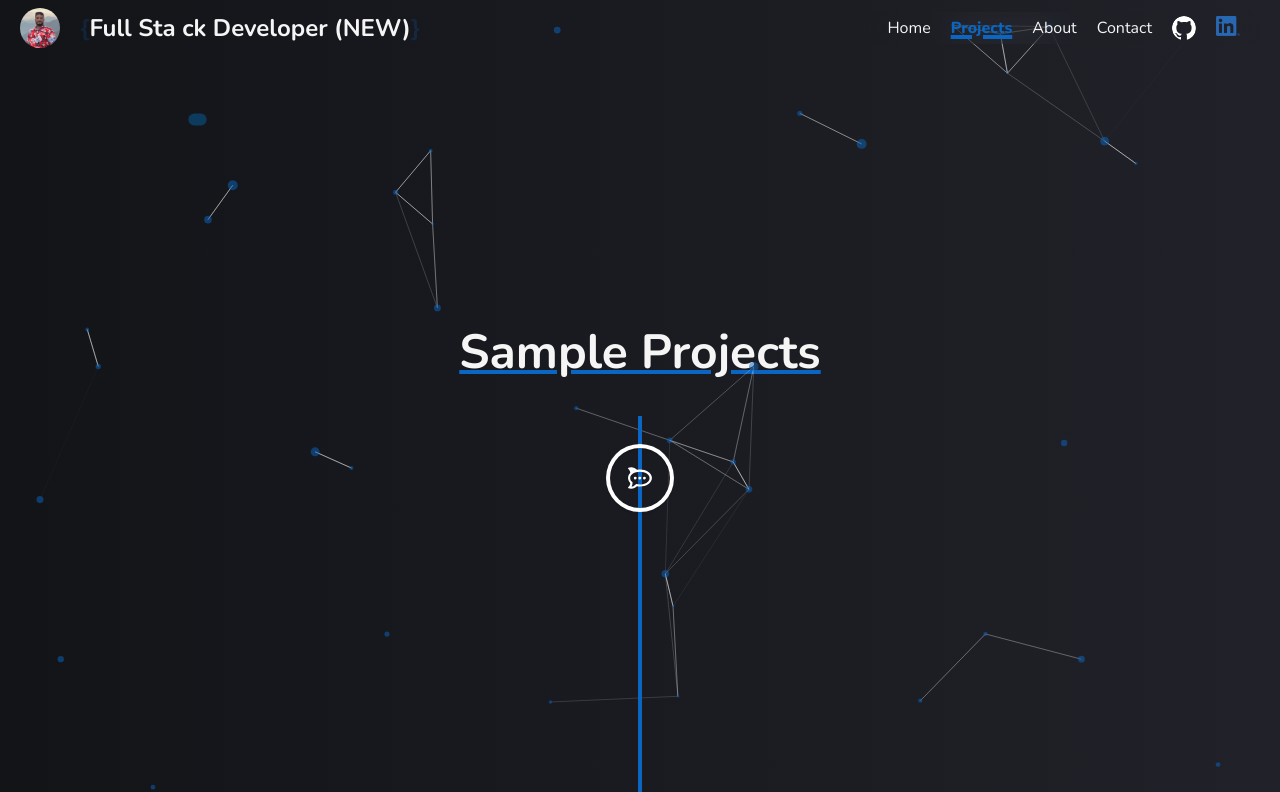
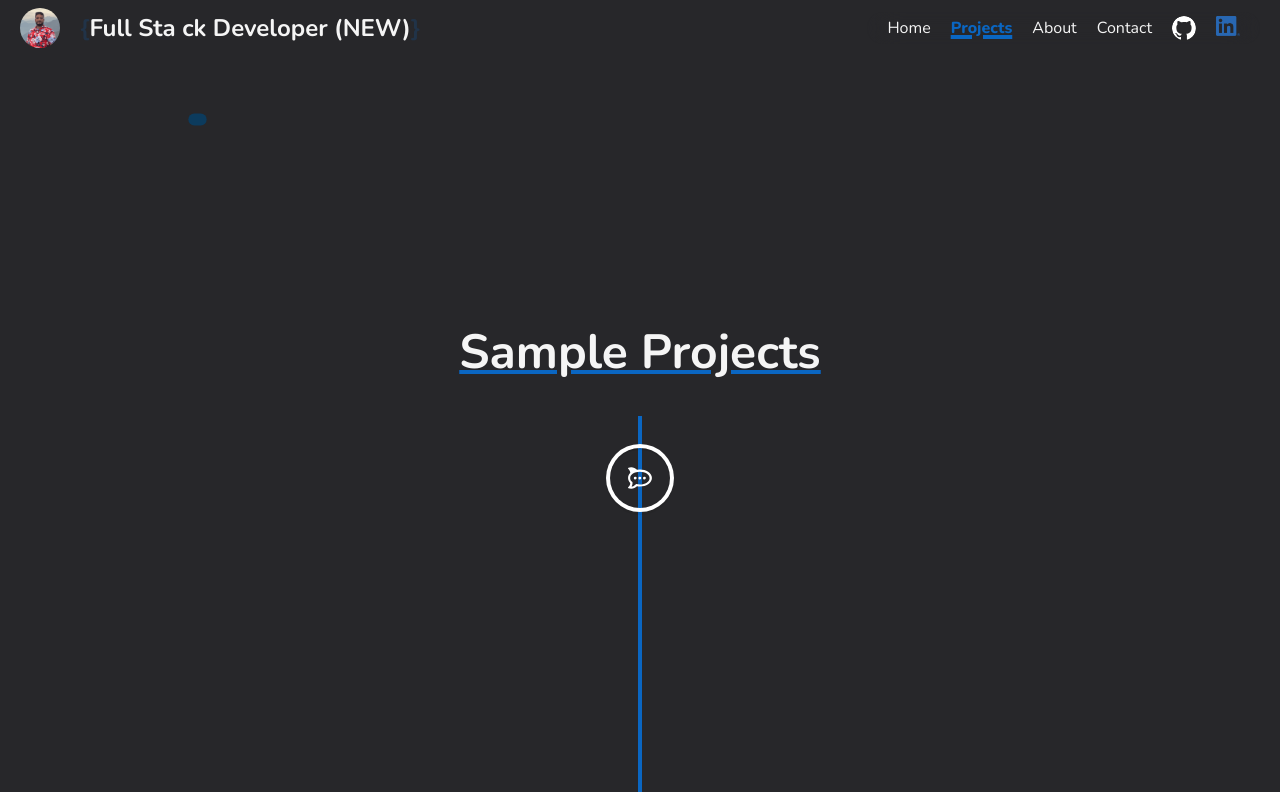
Before and after one commit to amandewett/dewett-tech-nextjs, a Next.js app: page /projects in a window 1280 px wide. Shown: the top 792 px of the page. Built offline with nearby package versions, Linux system fonts and the light colour scheme.

Commit message:
updates
- removed particles animation
- changes background color

```diff
--- a/app/globals.css
+++ b/app/globals.css
@@ -25,11 +25,11 @@
 
 body {
   color: var(--color-white-smoke);
-  background: #141E30;
+  background: #27272a;
   /* fallback for old browsers */
-  background: -webkit-linear-gradient(to right, #131418, #212229);
+  /* background: -webkit-linear-gradient(to right, #131418, #212229); */
   /* Chrome 10-25, Safari 5.1-6 */
-  background: linear-gradient(to right, #131418, #212229);
+  /* background: linear-gradient(to right, #131418, #212229); */
   /* W3C, IE 10+/ Edge, Firefox 16+, Chrome 26+, Opera 12+, Safari 7+ */
 }
 
--- a/app/layout.tsx
+++ b/app/layout.tsx
@@ -4,9 +4,6 @@ import "./globals.css";
 import { Header } from "@/components/header";
 import PageTransitionLayout from "@/layouts/PageTransitionLayout";
 import dynamic from "next/dynamic";
-const ParticlesLayout = dynamic(() => import("@/layouts/ParticlesLayout"), {
-  ssr: false,
-});
 
 const appFont = Nunito({
   subsets: ["latin"],
@@ -24,7 +21,6 @@ const RootLayout: React.FC<React.PropsWithChildren> = ({ children }) => {
       <body className={`${appFont.className}`}>
         <Header />
         <PageTransitionLayout>{children}</PageTransitionLayout>
-        <ParticlesLayout />
       </body>
     </html>
   );
--- a/layouts/ParticlesLayout.tsx
+++ /dev/null
@@ -1,110 +0,0 @@
-"use client";
-import { useEffect, useMemo, useState } from "react";
-import Particles, { initParticlesEngine } from "@tsparticles/react";
-import {
-  type Container,
-  type ISourceOptions,
-  Engine,
-} from "@tsparticles/engine";
-import { loadSlim } from "@tsparticles/slim";
-
-const ParticlesLayout = () => {
-  const [init, setInit] = useState(false);
-
-  useEffect(() => {
-    initParticlesEngine(async (engine: Engine) => {
-      await loadSlim(engine);
-    }).then(() => {
-      setInit(true);
-    });
-  }, []);
-
-  const particlesLoaded = async (container?: Container): Promise<void> => {
-    console.log(`--> Particles loaded`);
-  };
-
-  const options: ISourceOptions = useMemo(
-    () => ({
-      background: {
-        color: {
-          value: "transparent",
-        },
-      },
-      fpsLimit: 120,
-      interactivity: {
-        events: {
-          onClick: {
-            enable: true,
-            mode: "push",
-          },
-          onHover: {
-            enable: true,
-            mode: "repulse",
-          },
-        },
-        modes: {
-          push: {
-            quantity: 4,
-          },
-          repulse: {
-            distance: 200,
-            duration: 0.4,
-          },
-        },
-      },
-      particles: {
-        color: {
-          value: "#0A66C2",
-        },
-        links: {
-          color: "#ffffff",
-          distance: 150,
-          enable: true,
-          opacity: 0.5,
-          width: 1,
-        },
-        move: {
-          direction: "none",
-          enable: true,
-          outModes: {
-            default: "out",
-          },
-          random: false,
-          speed: 2,
-          straight: false,
-        },
-        number: {
-          density: {
-            enable: true,
-          },
-          value: 80,
-        },
-        opacity: {
-          value: 0.5,
-        },
-        shape: {
-          type: "circle",
-        },
-        size: {
-          value: { min: 1, max: 5 },
-        },
-      },
-      detectRetina: true,
-    }),
-    []
-  );
-
-  if (init) {
-    return (
-      <Particles
-        id="tsparticles"
-        particlesLoaded={particlesLoaded}
-        options={options}
-        className="z-0"
-      />
-    );
-  }
-
-  return <></>;
-};
-export default ParticlesLayout;
--- a/package.json
+++ b/package.json
@@ -13,9 +13,6 @@
     "docker:stop": "docker-compose -f compose.prod.yaml down"
   },
   "dependencies": {
-    "@tsparticles/engine": "^3.3.0",
-    "@tsparticles/react": "^3.0.0",
-    "@tsparticles/slim": "^3.3.0",
     "@twistezo/react-text-scramble": "^1.0.6",
     "framer-motion": "^11.0.3",
     "next": "14.1.0",
```
Also changed, not shown: components/home/HomeHeader.tsx (+7 -29 lines), components/shared/TextScrambler.tsx (+2 -10 lines), 1 other file (tests, documents, lock files or other folders).
